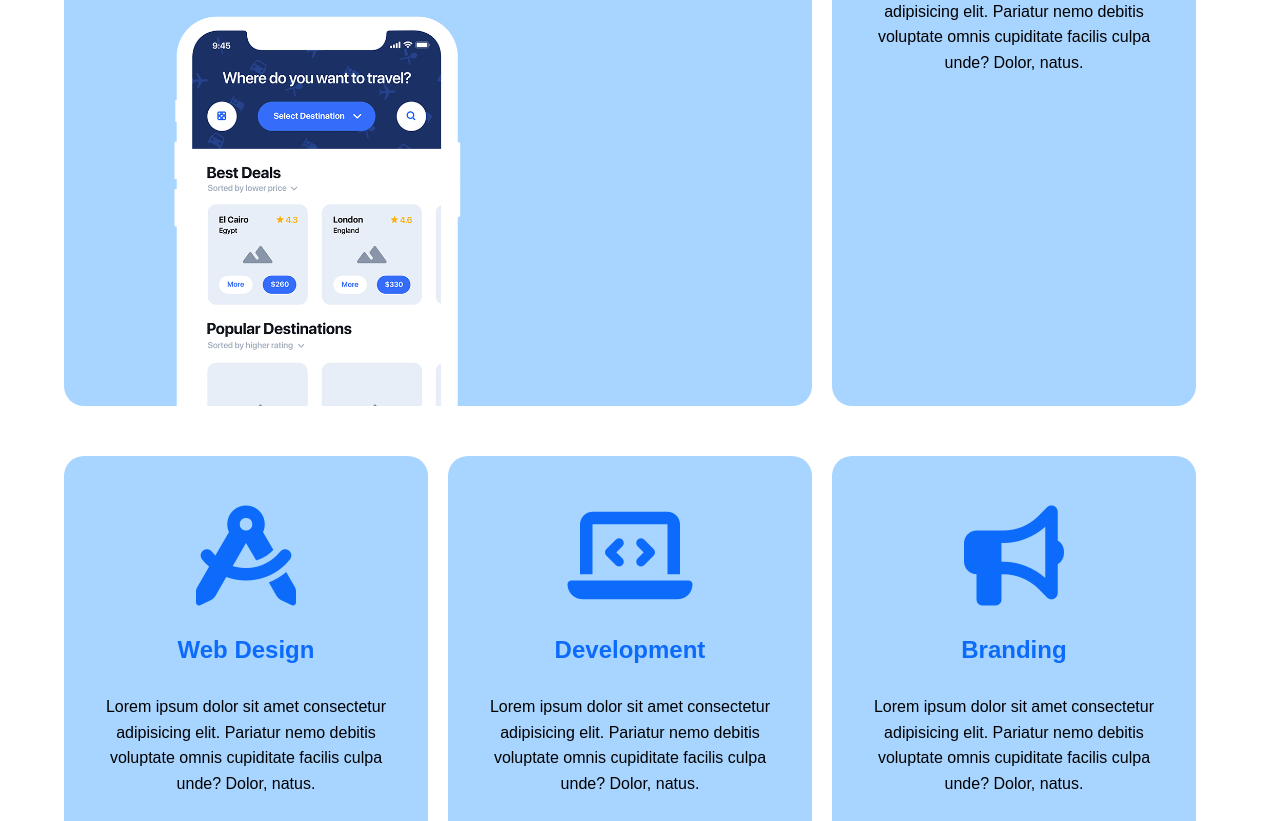
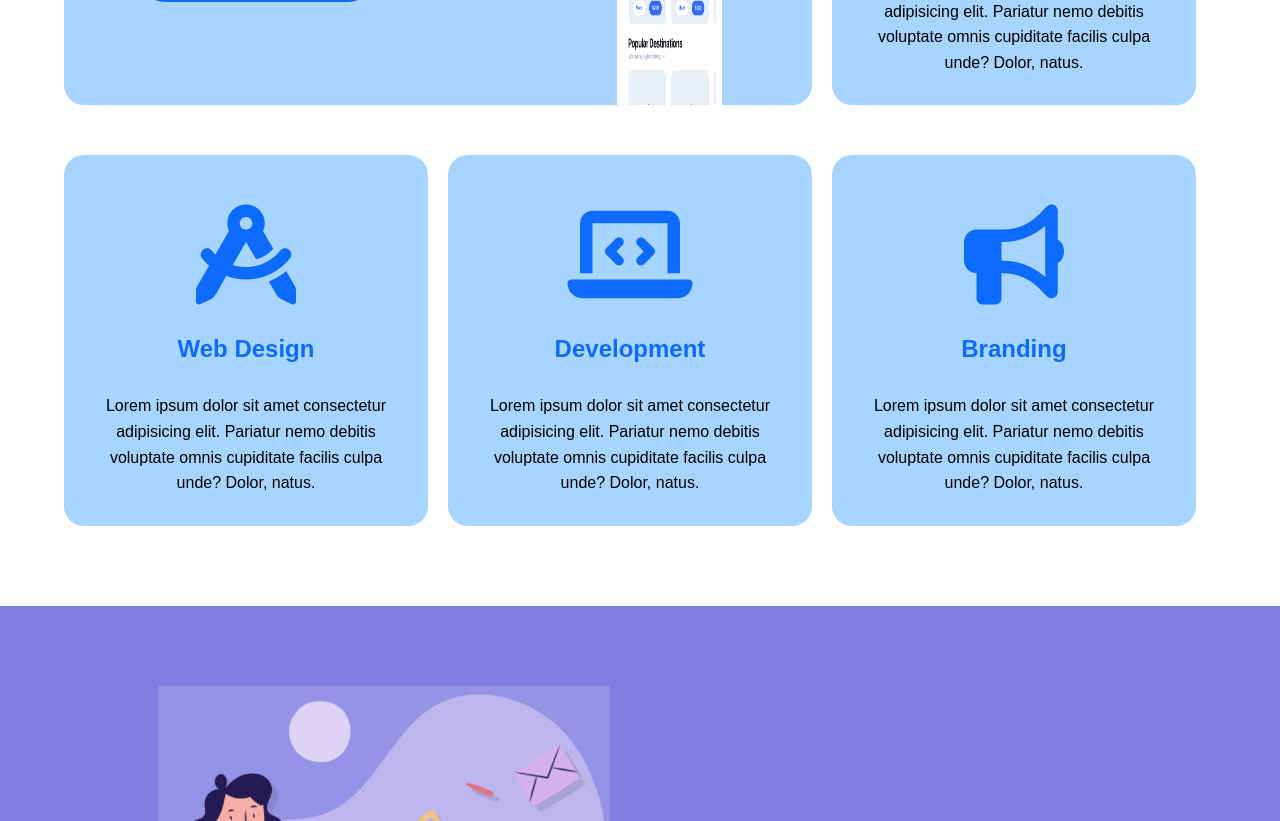
Before and after one commit to pannellalino/htmlcss-responsive-layout, a plain HTML site: page index.html in a window 1280 px wide. Shown: the part 415-1236 px from the top of the page. Drawn offline with Linux system fonts and the light colour scheme.

Commit message:
correction

```diff
--- a/css/style.css
+++ b/css/style.css
@@ -152,6 +152,21 @@ header .fa-solid{
 }
 
 @media (min-width:1080px){
+  .app .container-big-box{
+    display: flex;
+    flex-direction: row;
+  }
+  .app .container-box{
+    padding-bottom: 0;
+    padding-top: 50px;
+  }
+  .app .container-big-box{
+    height: 100%;
+  }
+  .app .img img{
+    height: 100%;
+    width:max-content;
+  }
   .planning .container{
     display: flex;
     align-items: flex-end;
--- a/index.html
+++ b/index.html
@@ -19,7 +19,7 @@
     <section class="app">
       <div class="container">
         <div class="box big-box">
-          <div class="container-box">
+          <div class="container-box container-big-box">
             <div>
               <h2>Get a demo application</h2>
               <p>Lorem ipsum, dolor sit amet consectetur adipisicing elit. Libero ipsum illo dolores assumenda nesciunt temporibus in veritatis, autem facere?</p>
```
